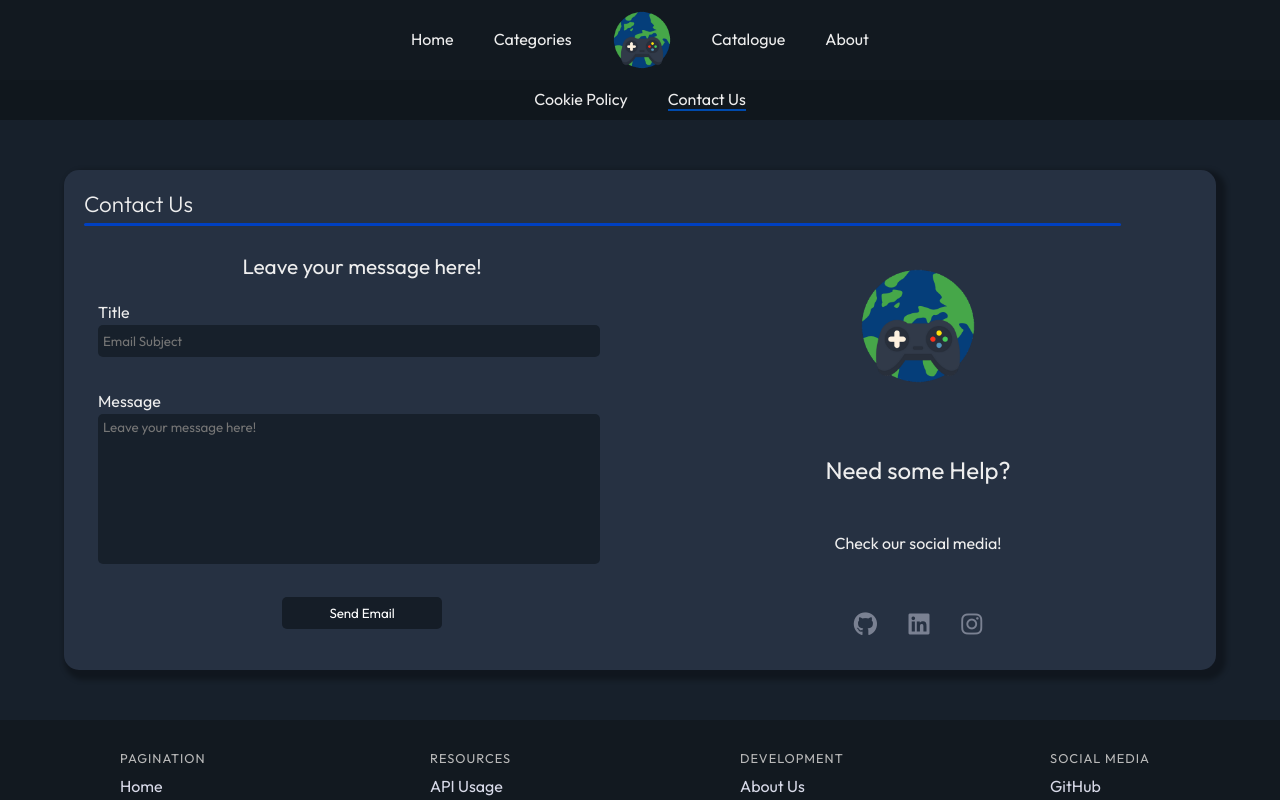
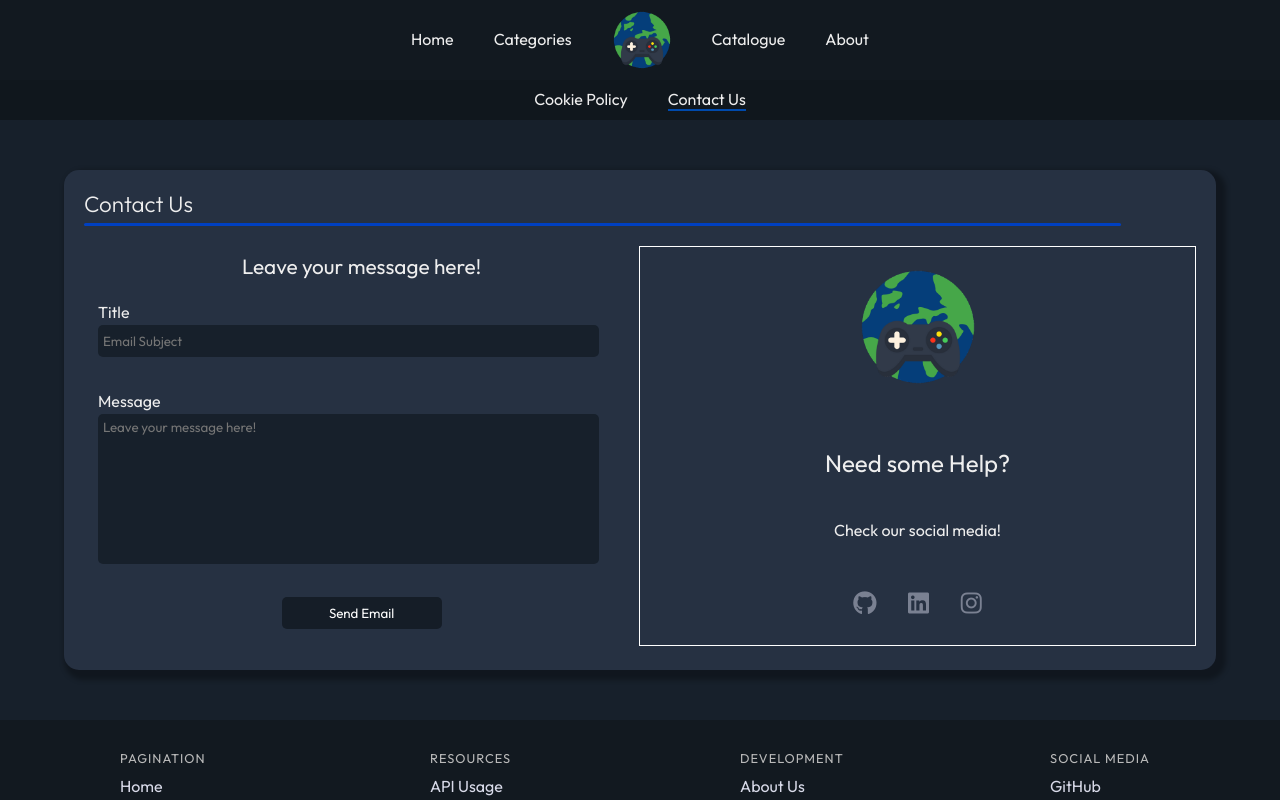
Before and after one commit to TerryKrom/waytogame, a React (Create React App) app: page /contact in a window 1280 px wide. Shown: the top 800 px of the page. Built offline with nearby package versions, Linux system fonts and the light colour scheme.

Commit message:
contact style fixed

```diff
--- a/src/components/mainContact.css
+++ b/src/components/mainContact.css
@@ -7,7 +7,7 @@
 }
 
 
-.left-column{
+.right-column{
     flex: 1;
     min-width: 300px;
     height: 25rem;
@@ -15,12 +15,17 @@
     align-items: center;
     justify-content: space-between;
     flex-direction: column;
+    border: 1px solid #fff;
 }
 
-.left-column h2{
+.right-column h2{
     font-weight: 400;
 }
 
-.left-column img{
+.right-column img{
     width: 10rem;
 }
+
+.right-column .social-icons{
+    margin-bottom: 30px;
+}
--- a/src/components/mainContact.jsx
+++ b/src/components/mainContact.jsx
@@ -7,7 +7,7 @@ const MainContact = () => {
     return (
         <div className="contact-container">
             <EmailContainer/>
-            <div className="left-column">
+            <div className="right-column">
                 <img src="/logo.png" alt="way to game logo" />
                 <h2>Need some Help?</h2>
                 <p>Check our social media!</p>
```
